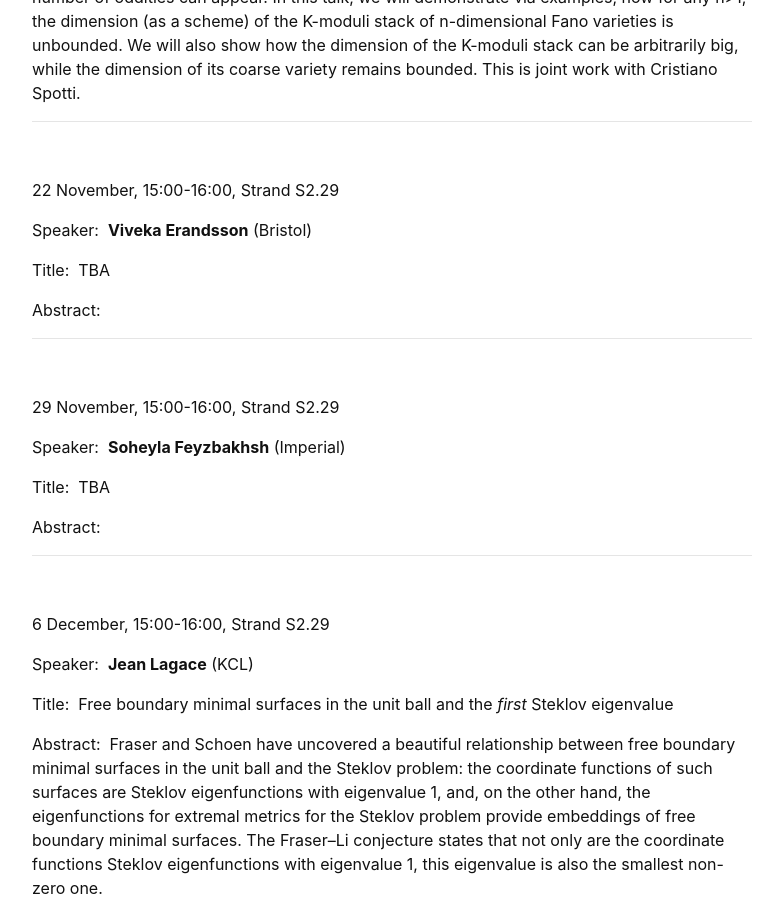
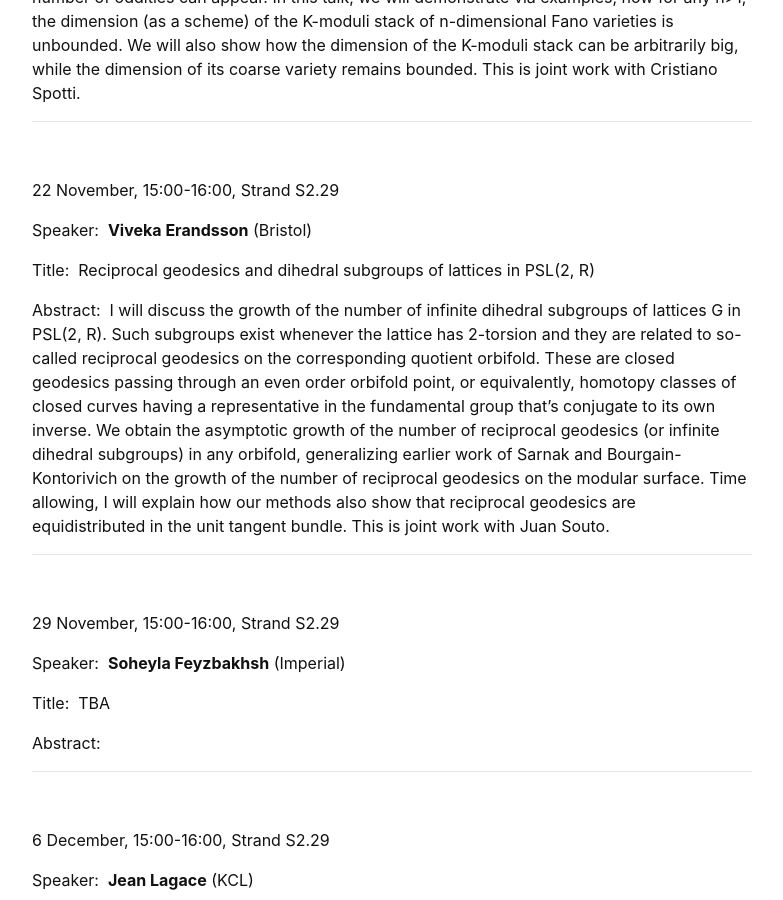
Before and after one commit to kcl-geometry-seminar/kcl-geometry-seminar.github.io, a Jekyll site: the page built from pages/index.md, in a window 1280 px wide and 900 px high, scrolled down 2422 px. Shown: the whole window, without its empty margins (248-1031 px from the left). Built offline with Jekyll 4.4.1, drawn with Linux system fonts in a browser that asks for light colours; formulas are drawn with MathJax 3; a script that is not in the unit is left out.

Commit message:
Added Vivek's abstract

```diff
--- a/pages/index.md
+++ b/pages/index.md
@@ -91,9 +91,9 @@ Abstract:&nbsp; Moduli spaces of K-stable Fano varieties have been intensively i
 
 Speaker:&nbsp; **Viveka Erandsson** (Bristol)
 
-Title:&nbsp; TBA
+Title:&nbsp; Reciprocal geodesics and dihedral subgroups of lattices in PSL(2, R)
 
-Abstract:&nbsp;
+Abstract:&nbsp; I will discuss the growth of the number of infinite dihedral subgroups of lattices G in PSL(2, R). Such subgroups exist whenever the lattice has 2-torsion and they are related to so-called reciprocal geodesics on the corresponding quotient orbifold.  These are closed geodesics passing through an even order orbifold point, or equivalently, homotopy classes of closed curves having a representative in the fundamental group that’s conjugate to its own inverse. We obtain the asymptotic growth of the number of reciprocal geodesics (or infinite dihedral subgroups) in any orbifold, generalizing earlier work of Sarnak and Bourgain-Kontorivich on the growth of the number of reciprocal geodesics on the modular surface. Time allowing, I will explain how our methods also show that reciprocal geodesics are equidistributed in the unit tangent bundle. This is joint work with Juan Souto.
 
 -----------------------------------------------------------
 <br />
```
